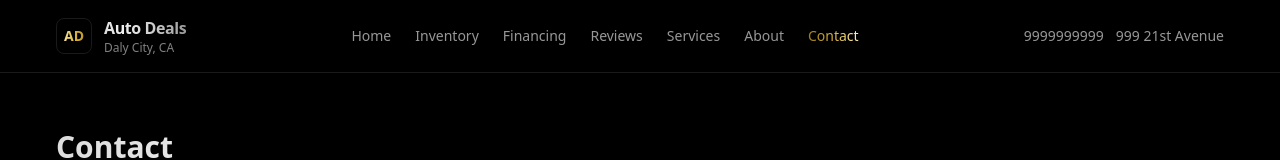
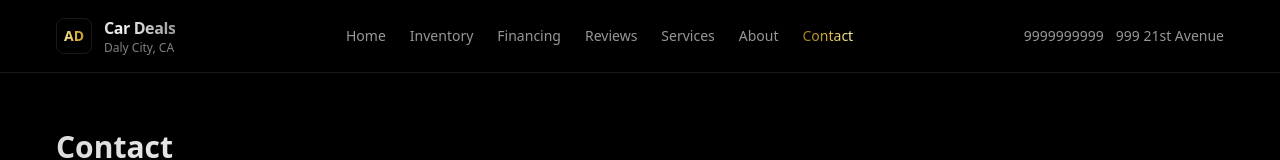
Before and after one commit to saswatnayak1998/cardealer, a Next.js app: page /contact in a window 1280 px wide. Shown: the top 160 px of the page. Built offline with nearby package versions, Linux system fonts and the light colour scheme.

Commit message:
first commit

```diff
--- a/src/app/layout.tsx
+++ b/src/app/layout.tsx
@@ -16,7 +16,7 @@ const geistMono = Geist_Mono({
 });
 
 export const metadata: Metadata = {
-  title: "Auto Deals | Daly City, CA",
+  title: "Car Deals | Daly City, CA",
   description:
     "Minimal, elegant car dealership website. Explore curated inventory, easy financing, and friendly service in Daly City.",
 };
--- a/src/data/site.ts
+++ b/src/data/site.ts
@@ -1,5 +1,5 @@
 export const site = {
-  name: "Auto Deals",
+  name: "Car Deals",
   city: "Daly City",
   state: "CA",
   addressLine: "999 21st Avenue",
```
